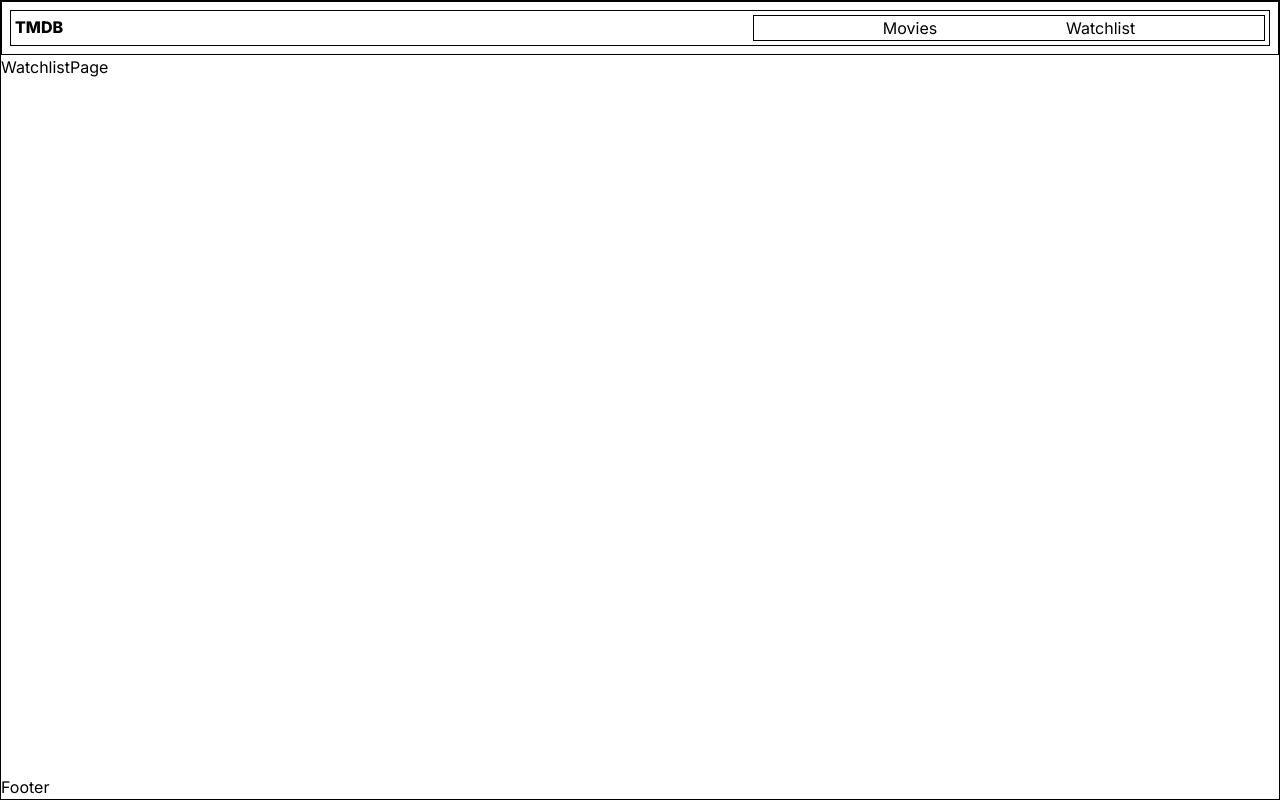
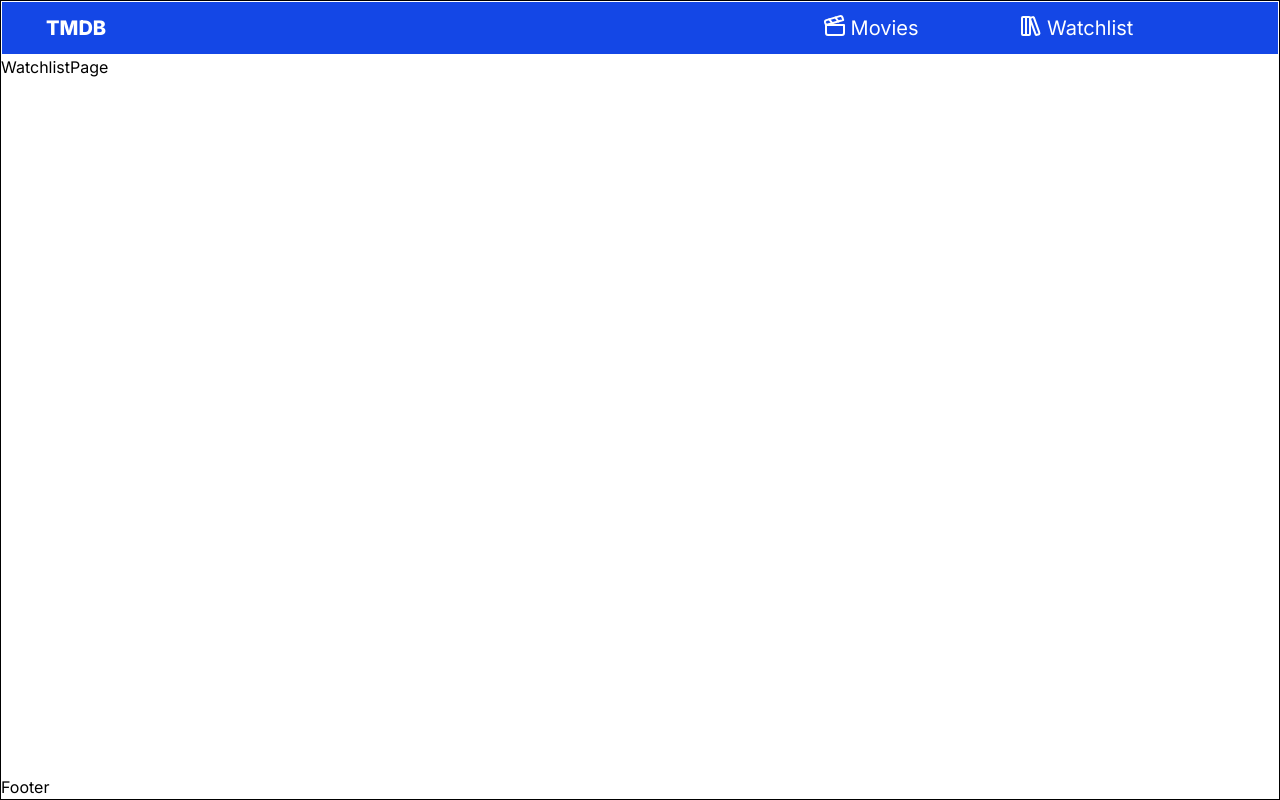
Before and after one commit to pavanganeshbutha/TMDB-app, a React (Vite) app: page /watchlist in a window 1280 px wide. Built offline with nearby package versions, Linux system fonts and the light colour scheme.

Commit message:
Add mobile toggle navbar

```diff
--- a/src/components/Header.jsx
+++ b/src/components/Header.jsx
@@ -2,9 +2,9 @@ import Navbar from "./Navbar";
 
 const Header = () => {
   return (
-    <div className="border p-2">
+    <header className=" sticky border p-2 md:px-10 md:text-xl text-2xl bg-blue-700 text-white">
       <Navbar />
-    </div>
+    </header>
   );
 };
 
--- a/src/components/NavLinks.jsx
+++ b/src/components/NavLinks.jsx
@@ -1,11 +1,21 @@
-import React from "react";
+import { ClapperboardIcon, LibraryBigIcon } from "lucide-react";
 import { Link } from "react-router-dom";
 
 const NavLinks = () => {
   return (
-    <div className="border lg:w-lg md:w-md  flex justify-evenly ">
-      <Link to="/movies">Movies</Link>
-      <Link to="/watchlist">Watchlist</Link>
+    <div className=" lg:w-lg md:w-md  flex justify-evenly">
+      <Link to="/movies" className="flex ">
+        <span>
+          <ClapperboardIcon />
+        </span>
+        <span className="ml-1">Movies</span>
+      </Link>
+      <Link to="/watchlist" className="flex">
+        <span>
+          <LibraryBigIcon />
+        </span>
+        <span className="ml-1">Watchlist</span>
+      </Link>
     </div>
   );
 };
--- a/src/components/Navbar.jsx
+++ b/src/components/Navbar.jsx
@@ -1,14 +1,54 @@
 import { Link } from "react-router-dom";
 import NavLinks from "./NavLinks";
+import {
+  MenuIcon,
+  XIcon,
+  ClapperboardIcon,
+  LibraryBigIcon,
+} from "lucide-react";
+import { Fragment, useState } from "react";
 
 const Navbar = () => {
+  const [isMobileMenuOpen, setIsMobileMenuOpen] = useState(false);
+  const toggleButton = () => {
+    setIsMobileMenuOpen(!isMobileMenuOpen);
+  };
   return (
-    <div className="border p-1 flex justify-between">
-      <Link to="/">
-        <h3 className="font-extrabold">TMDB</h3>
-      </Link>
-
-      <NavLinks />
+    <div>
+      <div className="p-1 flex justify-between items-center">
+        <Link to="/">
+          <h3 className="font-extrabold">TMDB</h3>
+        </Link>
+        <div className="md:hidden">
+          {isMobileMenuOpen ? (
+            <XIcon onClick={toggleButton} />
+          ) : (
+            <MenuIcon onClick={toggleButton} />
+          )}
+        </div>
+        <div className="hidden md:block">
+          <NavLinks />
+        </div>
+      </div>
+      {isMobileMenuOpen && (
+        <div className="bg-blue-700 md:hidden" onClick={toggleButton}>
+          <Link to="/movies" className="flex justify-center items-center p-2 ">
+            <span>
+              <ClapperboardIcon />
+            </span>
+            <span className="ml-1">Movies</span>
+          </Link>
+          <Link
+            to="/watchlist"
+            className="flex justify-center items-center p-2"
+          >
+            <span>
+              <LibraryBigIcon />
+            </span>
+            <span className="ml-1">Watchlist</span>
+          </Link>
+        </div>
+      )}
     </div>
   );
 };
```
